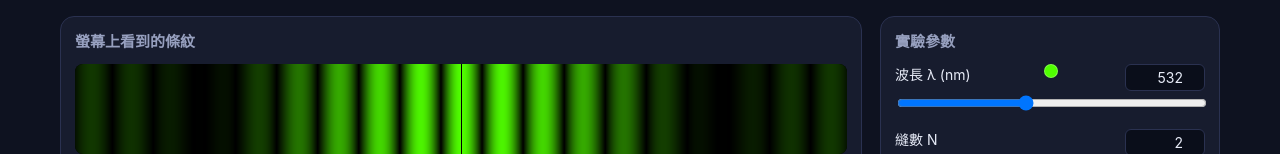
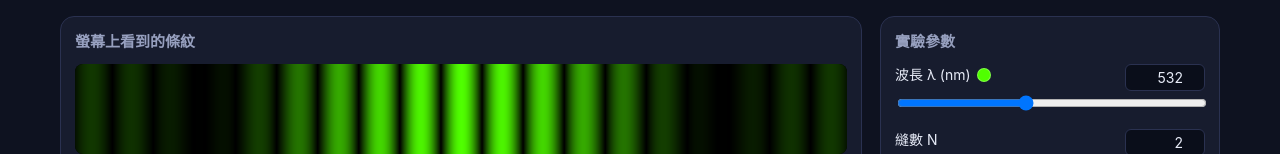
Before and after one commit to b123090032-lab/optics-lab, a plain HTML site: page index.html in a window 1280 px wide. Shown: the part 133-287 px from the top of the page. Drawn offline with Linux system fonts and the light colour scheme.

Commit message:
修正：y=0 和主亮紋位置算出 NaN（中央黑線、光柵曲線斷掉）

```diff
--- a/index.html
+++ b/index.html
@@ -67,7 +67,7 @@
   <aside>
     <div class="card">
       <h2>實驗參數</h2>
-      <div class="ctrl"><label>波長 λ (nm)<span class="swatch" id="sw"></span><input class="num" id="lambdaN" type="number"></label><input type="range" id="lambda" min="380" max="750" step="1"></div>
+      <div class="ctrl"><label><span>波長 λ (nm)<span class="swatch" id="sw"></span></span><input class="num" id="lambdaN" type="number"></label><input type="range" id="lambda" min="380" max="750" step="1"></div>
       <div class="ctrl"><label>縫數 N<input class="num" id="NN" type="number"></label><input type="range" id="N" min="1" max="10" step="1"></div>
       <div class="ctrl"><label>縫寬 a (mm)<input class="num" id="aN" type="number" step="0.01"></label><input type="range" id="a" min="0.01" max="0.2" step="0.01"></div>
       <div class="ctrl"><label>縫距 d (mm)<input class="num" id="dN" type="number" step="0.01"></label><input type="range" id="d" min="0.05" max="1" step="0.01"></div>
@@ -117,14 +117,22 @@ function intensity(y_mm, p){
   const s = y/Math.sqrt(y*y+L*L);
   const beta = Math.PI*a*s/lam;
   const gamma = Math.PI*d*s/lam;
-  const diff = Math.pow(Math.sin(beta)/beta,2);
-  const inter = p.N===1 ? 1 : Math.pow(Math.sin(p.N*gamma)/(p.N*Math.sin(gamma)),2);
-  return diff*inter;
+  const diff = sinc2(beta);
+  return diff*multi2(gamma,p.N);
+}
+// sin(x)/x 的平方，x→0 時用極限值 1（第1輪測試時 y=0 算出 NaN，中間出現一條黑線）
+function sinc2(x){ return Math.abs(x)<1e-9 ? 1 : Math.pow(Math.sin(x)/x,2); }
+// [sin(Nγ)/(N sinγ)]²，sinγ→0（主亮紋位置）時極限值為 1
+function multi2(g,N){
+  if(N===1) return 1;
+  const sg=Math.sin(g);
+  if(Math.abs(sg)<1e-9) return 1;
+  return Math.pow(Math.sin(N*g)/(N*sg),2);
 }
 function envelopeI(y_mm,p){
   const lam=p.lambda*1e-9,a=p.a*1e-3,y=y_mm*1e-3;
   const s=y/Math.sqrt(y*y+p.L*p.L), beta=Math.PI*a*s/lam;
-  return Math.pow(Math.sin(beta)/beta,2);
+  return sinc2(beta);
 }
 
 function fitCanvas(c){
@@ -157,7 +165,7 @@ function drawPlot(){
   for(let i=0;i<=8;i++){
     const x = PAD.l+pw*i/8; ctx.moveTo(x,PAD.t); ctx.lineTo(x,PAD.t+ph);
     const yv = (-P.range + 2*P.range*i/8);
-    ctx.fillText(yv.toFixed(1), x-12, h-8);
+    ctx.textAlign = i===0?'left':(i===8?'right':'center'); ctx.fillText(yv.toFixed(1), x, h-8); ctx.textAlign='left';
   }
   for(let i=0;i<=4;i++){
     const y = PAD.t+ph*i/4; ctx.moveTo(PAD.l,y); ctx.lineTo(PAD.l+pw,y);
```
